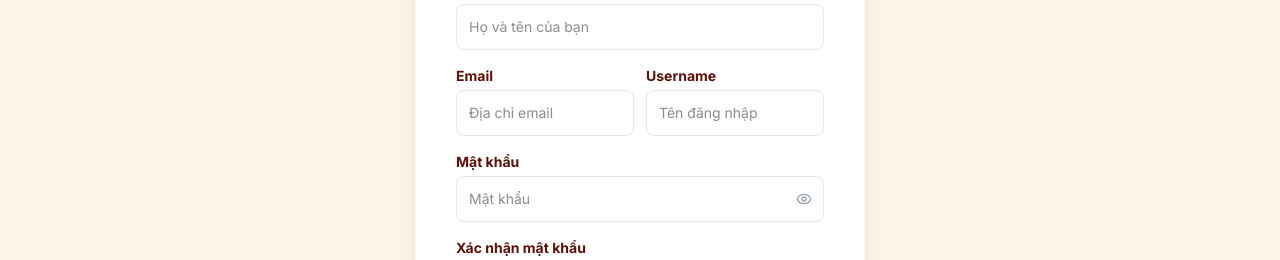
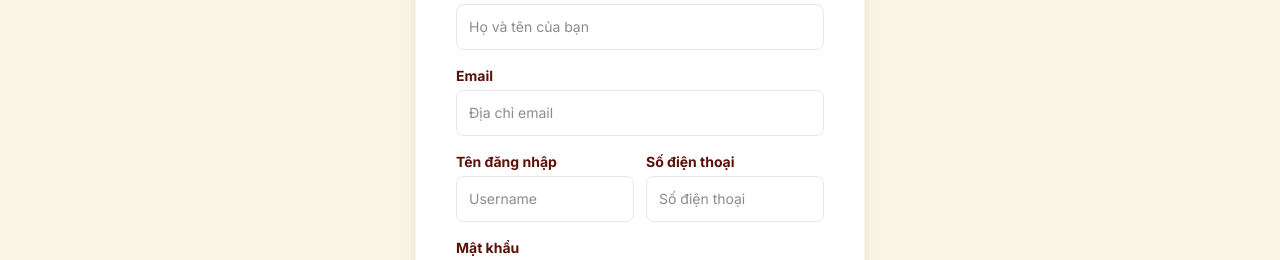
Before and after one commit to DTV214/PRN232_Website_QuaTet_FE, a React (Vite) app: page /register in a window 1280 px wide. Shown: the part 298-558 px from the top of the page. Built offline with nearby package versions, Linux system fonts and the light colour scheme; no server answers; a web font is replaced by a local one.

Commit message:
Fix RegisterForm

```diff
--- a/src/feature/auth/components/RegisterForm.tsx
+++ b/src/feature/auth/components/RegisterForm.tsx
@@ -19,11 +19,11 @@ export function RegisterForm() {
   const [otp, setOtp] = useState("");
 
   const [formData, setFormData] = useState<RegisterRequestPayload>({
-    username: "", // SĐT hoặc tên đăng nhập
+    username: "",
     password: "",
     email: "",
     fullname: "",
-    phone: "",
+    phone: "", // Đã có trường riêng để quản lý
   });
   const [confirmPassword, setConfirmPassword] = useState("");
 
@@ -130,8 +130,7 @@ export function RegisterForm() {
         />
       </div>
 
-      <div className="grid grid-cols-2 gap-3">
-        {/* Email */}
+      {/* Email (Đưa ra full width để nhường chỗ cho SĐT ở dưới) */}
       <div>
         <label className="block text-sm font-bold text-tet-primary mb-1">
           Email
@@ -140,30 +139,51 @@ export function RegisterForm() {
           type="email"
           required
           value={formData.email}
-            onChange={(e) =>
-              setFormData({ ...formData, email: e.target.value })
-            }
+          onChange={(e) => setFormData({ ...formData, email: e.target.value })}
           placeholder="Địa chỉ email"
           className="w-full p-3 border border-gray-200 rounded-lg focus:ring-1 focus:ring-tet-primary outline-none text-sm"
         />
       </div>
-        {/* Username/SĐT */}
+
+      <div className="grid grid-cols-2 gap-3">
+        {/* Username */}
         <div>
           <label className="block text-sm font-bold text-tet-primary mb-1">
-            Username
+            Tên đăng nhập
           </label>
           <input
             type="text"
             required
             value={formData.username}
-            onChange={(e) =>
+            onChange={
+              (e) =>
                 setFormData({
                   ...formData,
                   username: e.target.value,
+                }) // Chỉ cập nhật username
+            }
+            placeholder="Username"
+            className="w-full p-3 border border-gray-200 rounded-lg focus:ring-1 focus:ring-tet-primary outline-none text-sm"
+          />
+        </div>
+
+        {/* Số điện thoại (Trường mới được thêm vào) */}
+        <div>
+          <label className="block text-sm font-bold text-tet-primary mb-1">
+            Số điện thoại
+          </label>
+          <input
+            type="tel"
+            required
+            value={formData.phone}
+            onChange={
+              (e) =>
+                setFormData({
+                  ...formData,
                   phone: e.target.value,
-              })
+                }) // Chỉ cập nhật phone
             }
-            placeholder="Tên đăng nhập"
+            placeholder="Số điện thoại"
             className="w-full p-3 border border-gray-200 rounded-lg focus:ring-1 focus:ring-tet-primary outline-none text-sm"
           />
         </div>
```
Lines whose indentation alone changed are shown as unchanged.
